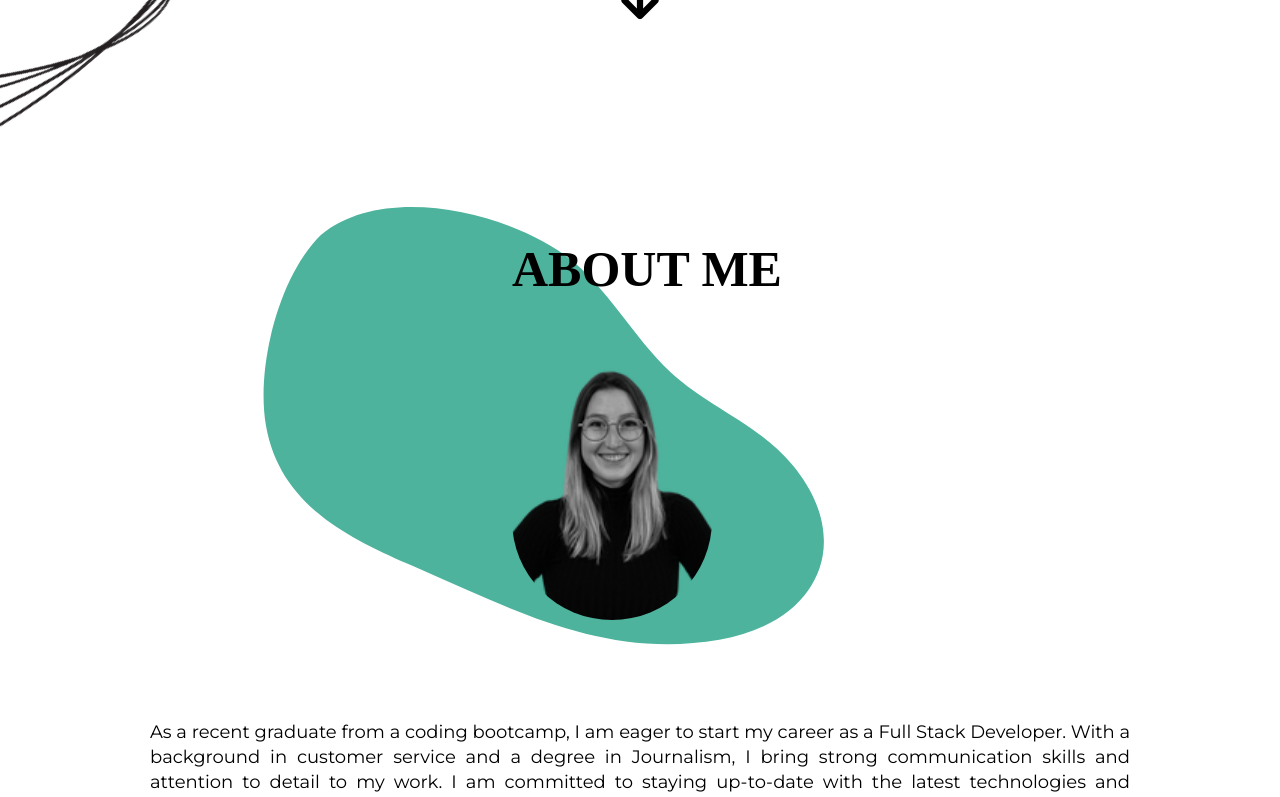
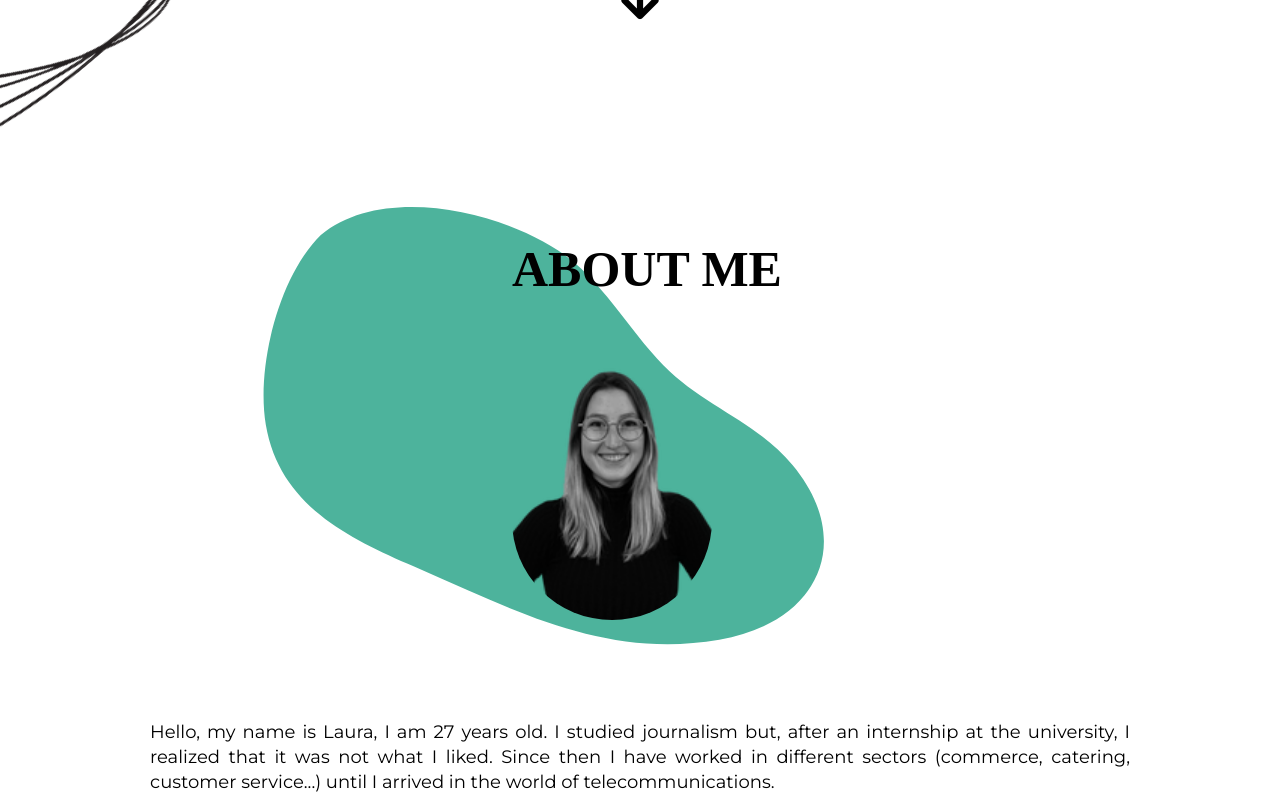
Before and after one commit to laurapascual/Portfolio-Laura-Pascual, a React (Create React App) app: page / in a window 1280 px wide. Shown: the part 680-1477 px from the top of the page. Built offline with nearby package versions, Linux system fonts and the light colour scheme; a web font is replaced by a local one.

Commit message:
Add menu hover

```diff
--- a/src/components/AboutMe.js
+++ b/src/components/AboutMe.js
@@ -7,7 +7,10 @@ const AboutMe = () => {
             <h3 className='aboutMe__title'>ABOUT ME</h3>
             <img src={shape} alt="" className='aboutMe__shape'/>
             <img src={Laura} alt="" className='aboutMe__image'/>
-            <p className='aboutMe__text'>As a recent graduate from a coding bootcamp, I am eager to start my career as a Full Stack Developer. With a background in customer service and a degree in Journalism, I bring strong communication skills and attention to detail to my work. I am committed to staying up-to-date with the latest technologies and techniques in the field to provide the best possible solutions for clients.</p>
+            <p className='aboutMe__text'>Hello, my name is Laura, I am 27 years old. I studied journalism but, after an internship at the university, I realized that it was not what I liked. Since then I have worked in different sectors (commerce, catering, customer service...) until I arrived in the world of telecommunications.
+            <br/>Although my position was not qualified, they gave me the opportunity to take different courses related to IT.  That's where my idea came from to continue training in that field and sign up for a web programming bootcamp. I can say that it has been a great experience and that it has reaffirmed my idea of wanting to dedicate myself to it.
+            <br/>As a recent graduate from a coding bootcamp, I am eager to start my career as a Full Stack Developer. With a background in customer service and a degree in Journalism, I bring strong communication skills and attention to detail to my work. I am committed to staying up-to-date with the latest technologies and techniques in the field to provide the best possible solutions for clients.
+            </p>
         </div>
     )
 }
--- a/src/components/Menu.js
+++ b/src/components/Menu.js
@@ -1,6 +1,5 @@
 
 const Menu = ({isMenuShown}) => {
-    console.log({isMenuShown})
     return(
         <div className="menu" style={{
             opacity: !isMenuShown ? "0" : "1",
--- a/src/styles/layouts/AboutMe.scss
+++ b/src/styles/layouts/AboutMe.scss
@@ -30,7 +30,6 @@
         padding-left: 150px;
         padding-right: 150px;
         padding-top: 600px;
-        padding-bottom: 50px;
         font-family: $font_text;
         font-size: 18px;
         line-height: 25px;
--- a/src/styles/layouts/Menu.scss
+++ b/src/styles/layouts/Menu.scss
@@ -36,3 +36,7 @@
         transform: translate(-30vw, -5vh) rotate(50deg);
     }
 }
+
+.menu__link:hover{
+    color: aquamarine;
+}
```
